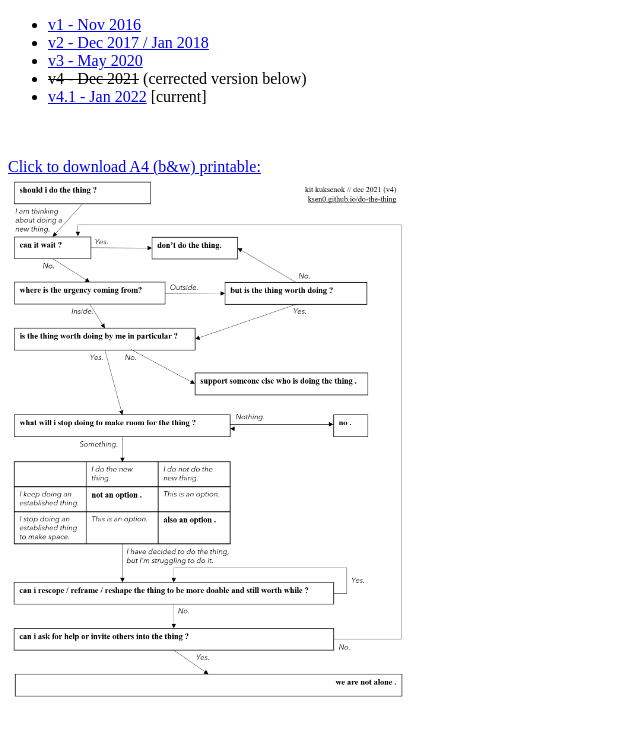
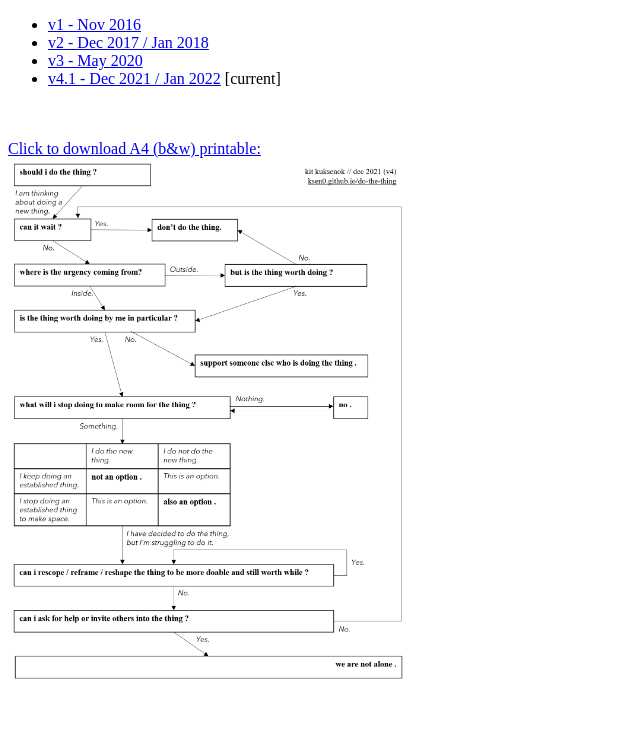
Before and after one commit to ksen0/do-the-thing, a plain HTML site: page index.html in a window 1280 px wide. Shown: the whole page, without its empty margins (0-640 px from the left). Drawn offline with Linux system fonts and the light colour scheme.

Commit message:
Update index.html

```diff
--- a/index.html
+++ b/index.html
@@ -14,8 +14,7 @@
   <li><a href=v1.jpg>v1 - Nov 2016</a></li>
   <li><a href="v2.pdf">v2 - Dec 2017 / Jan 2018</a></li>
    <li><a href="v3.pdf">v3 - May 2020</a></li>
-   <li><del>v4 - Dec 2021</del> (cerrected version below)</li>
-   <li><a href="v4.1.pdf">v4.1 - Jan 2022</a> [current]</li>
+   <li><a href="v4.1.pdf">v4.1 - Dec 2021 / Jan 2022</a> [current]</li>
 </ul><br><Br>
 <a href=v4.1.pdf>
 Click to download A4 (b&w) printable:<br>
```
